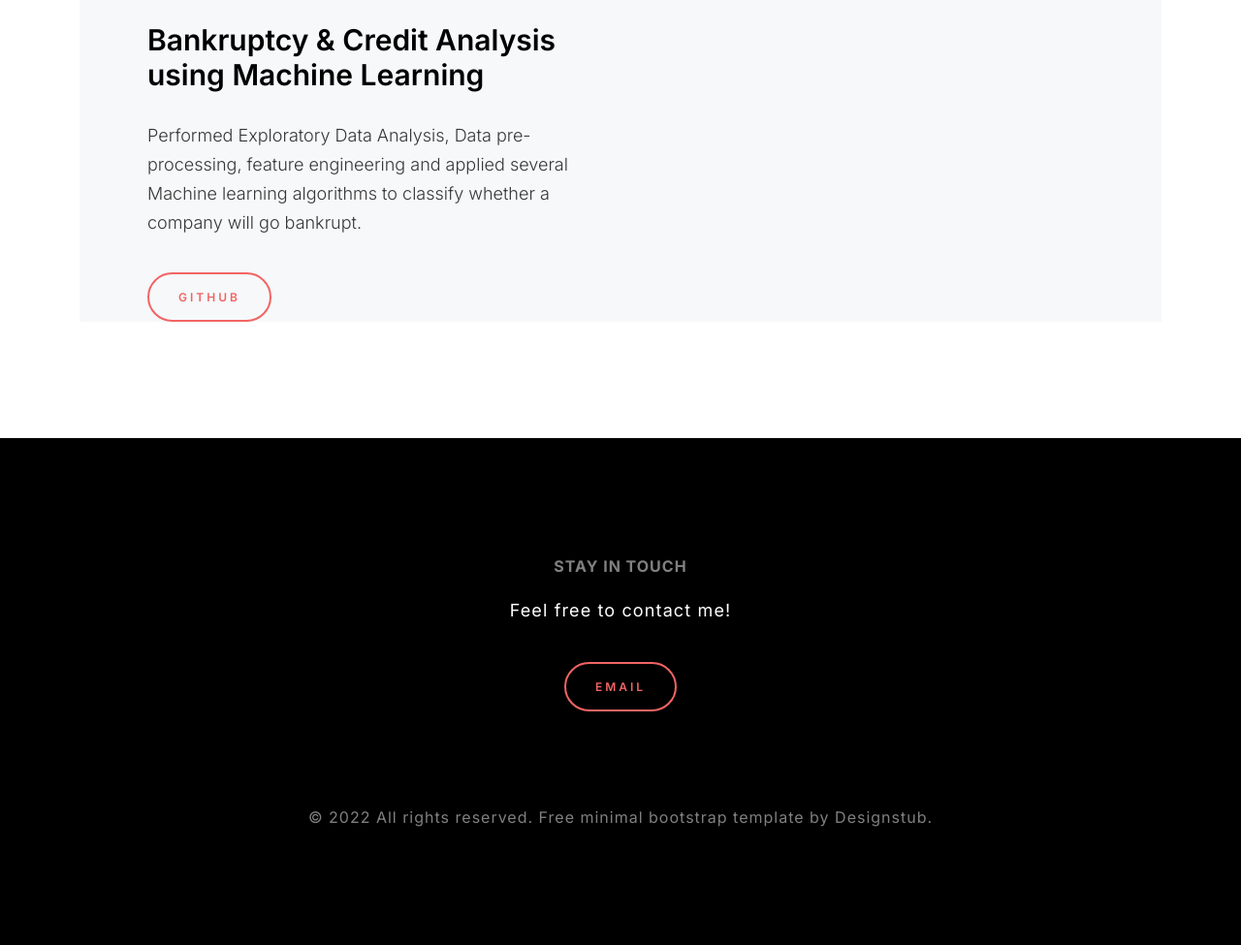
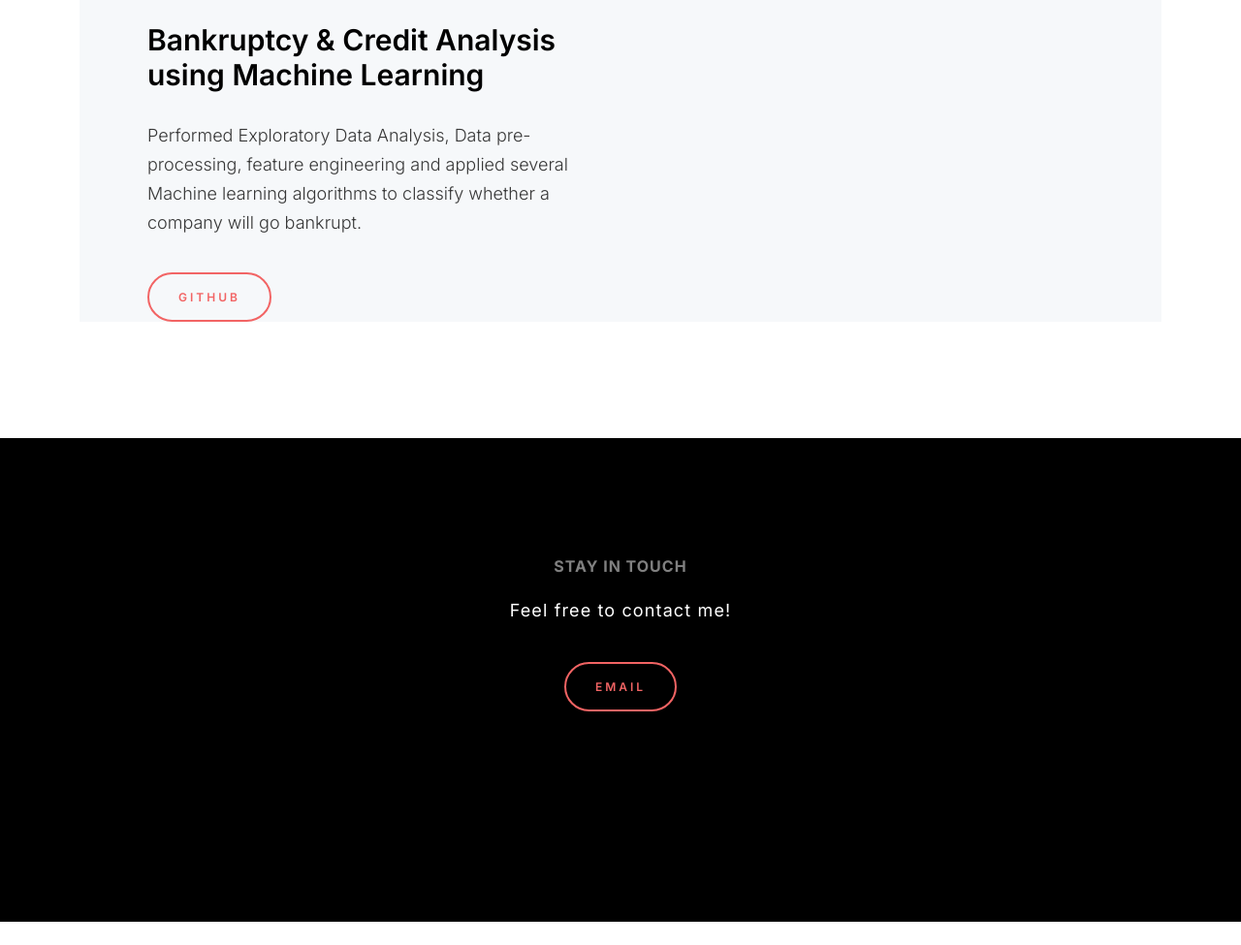
Before and after one commit to ShashankSureshRotti/ShashankSureshRotti.github.io, a plain HTML site: page index.html in a window 1280 px wide. Shown: the part 5083-6058 px from the top of the page at 97% size. After the commit the page ends 6034 px from the top, so only its background shows below. Drawn offline with nearby package versions, Linux system fonts and the light colour scheme.

Commit message:
Removed bootstrap footer

```diff
--- a/index.html
+++ b/index.html
@@ -272,7 +272,6 @@
           <p>Feel free to contact me!</p>
           <a href="mailto:sr6413@gmail.com" class="ds-button">Email</a>
         </section>
-        <span class="ds-copyright">© 2022 All rights reserved. Free minimal bootstrap template by <a href="https://designstub.com/" target="_blank">Designstub</a>.</span>
      </div>
    </footer>
 
```
